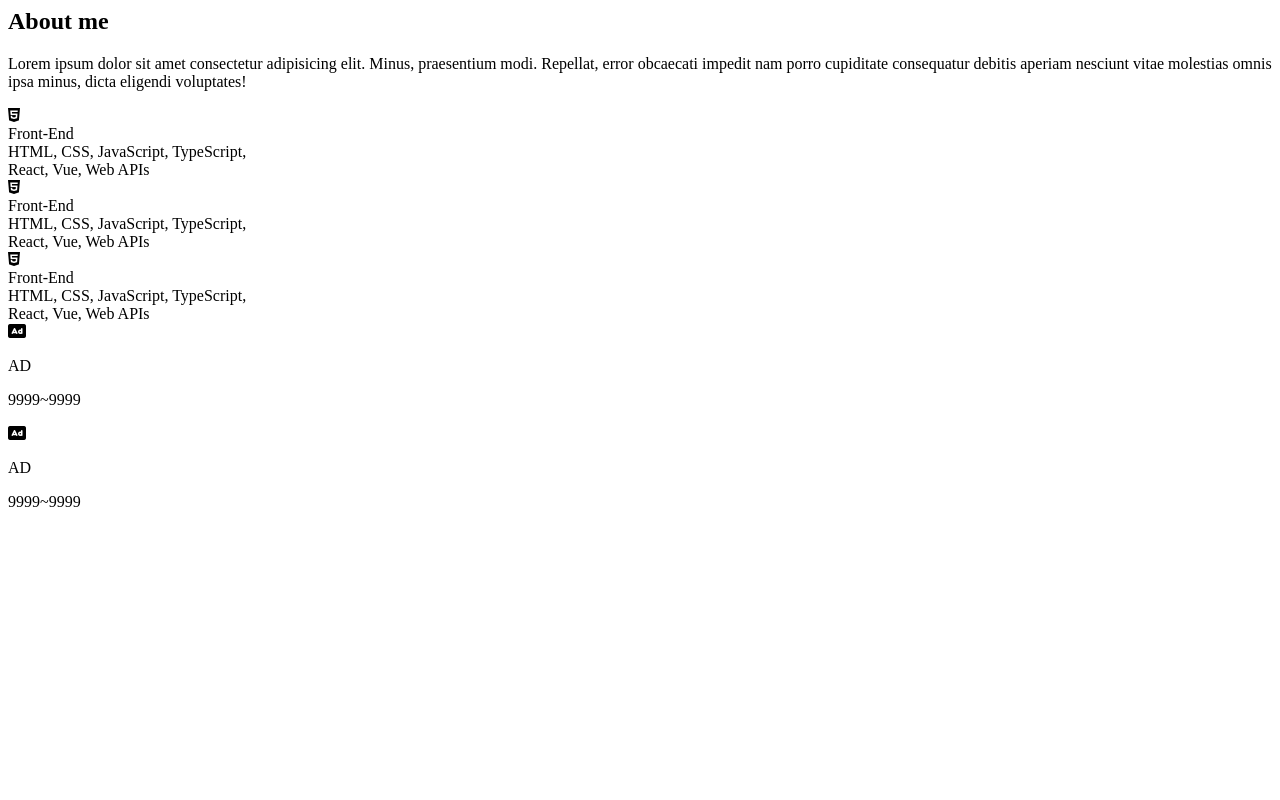
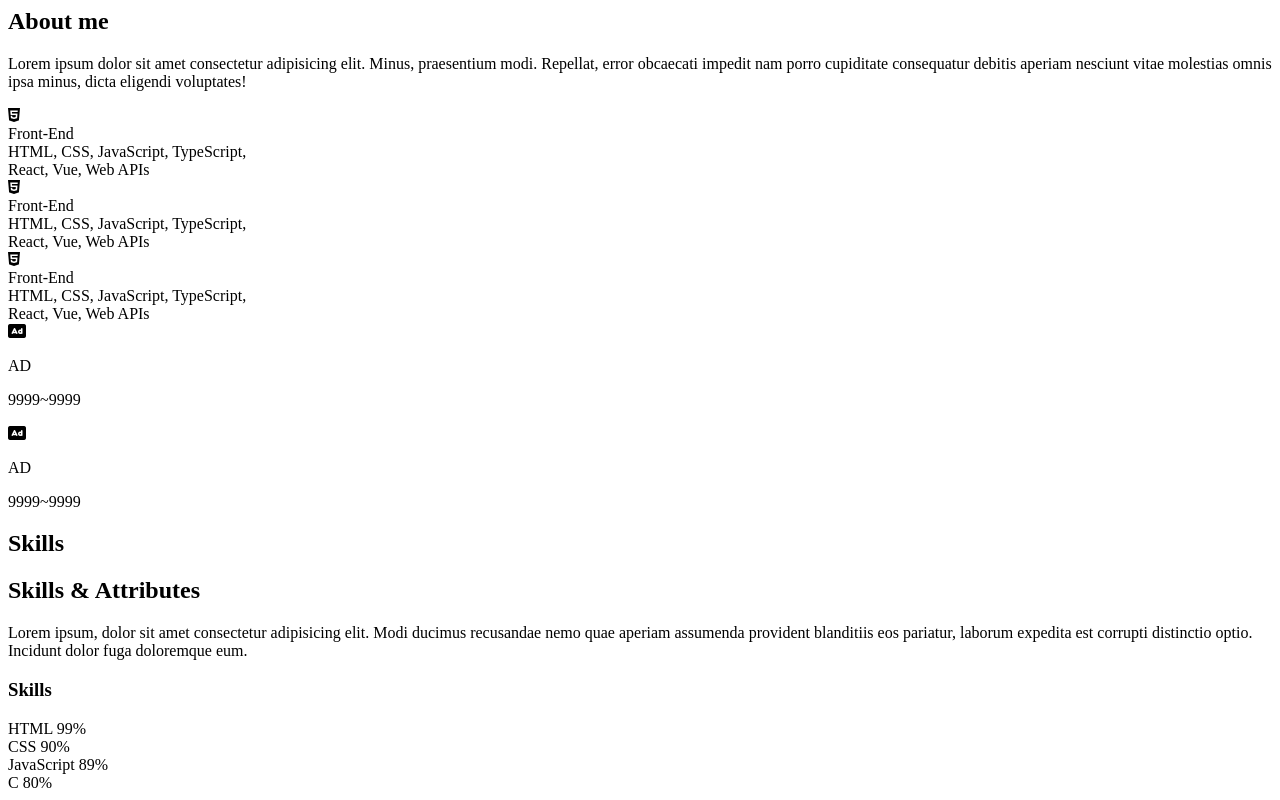
Before and after one commit to strong1133/portfolio, a plain HTML site: page index.html in a window 1280 px wide. Shown: the part 676-1476 px from the top of the page. Before the commit the page ends 1203 px from the top, so only its background shows below. Drawn offline with Linux system fonts and the light colour scheme.

Commit message:
HTML: Skill

```diff
--- a/index.html
+++ b/index.html
@@ -123,7 +123,61 @@
     </section>
 
     <!-- skills -->
-    <section id="skills"></section>
+    <section id="skills">
+        <h1>Skills</h1>
+        <h2>Skills & Attributes</h2>
+        <p>
+            Lorem ipsum, dolor sit amet consectetur adipisicing elit.
+            Modi ducimus recusandae nemo quae aperiam assumenda provident blanditiis eos pariatur,
+            laborum expedita est corrupti distinctio optio. Incidunt dolor fuga doloremque eum.
+        </p>
+        <div class="skillset">
+
+            <div class="skillset__left">
+                <h3 class="skillset__title">Skills</h3>
+                <div class="skill">
+                    <div class="skill_description">
+                        <span>HTML</span>
+                        <span>99%</span>
+                    </div>
+                    <div class="skill__bar">
+                        <div class="skill__value"></div>
+                    </div>
+                </div>
+                <div class="skill">
+                    <div class="skill_description">
+                        <span>CSS</span>
+                        <span>90%</span>
+                    </div>
+                    <div class="skill__bar">
+                        <div class="skill__value"></div>
+                    </div>
+                </div>
+                <div class="skill">
+                    <div class="skill_description">
+                        <span>JavaScript</span>
+                        <span>89%</span>
+                    </div>
+                    <div class="skill__bar">
+                        <div class="skill__value"></div>
+                    </div>
+                </div>
+                <div class="skill">
+                    <div class="skill_description">
+                        <span>C</span>
+                        <span>80%</span>
+                    </div>
+                    <div class="skill__bar">
+                        <div class="skill__value"></div>
+                    </div>
+                </div>
+            </div>
+
+            <div class="skillset__right">
+
+            </div>
+        </div>
+    </section>
 
     <!-- work -->
     <section id="work"></section>
```
